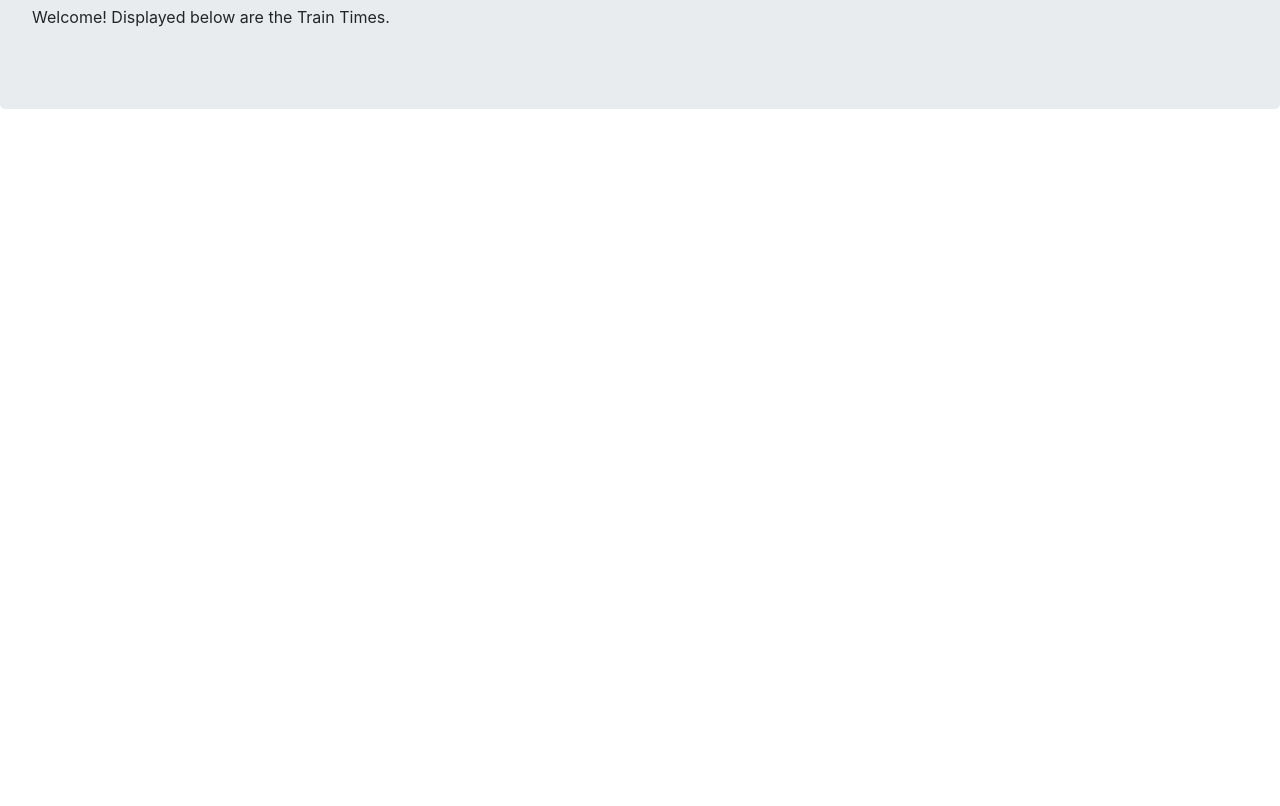
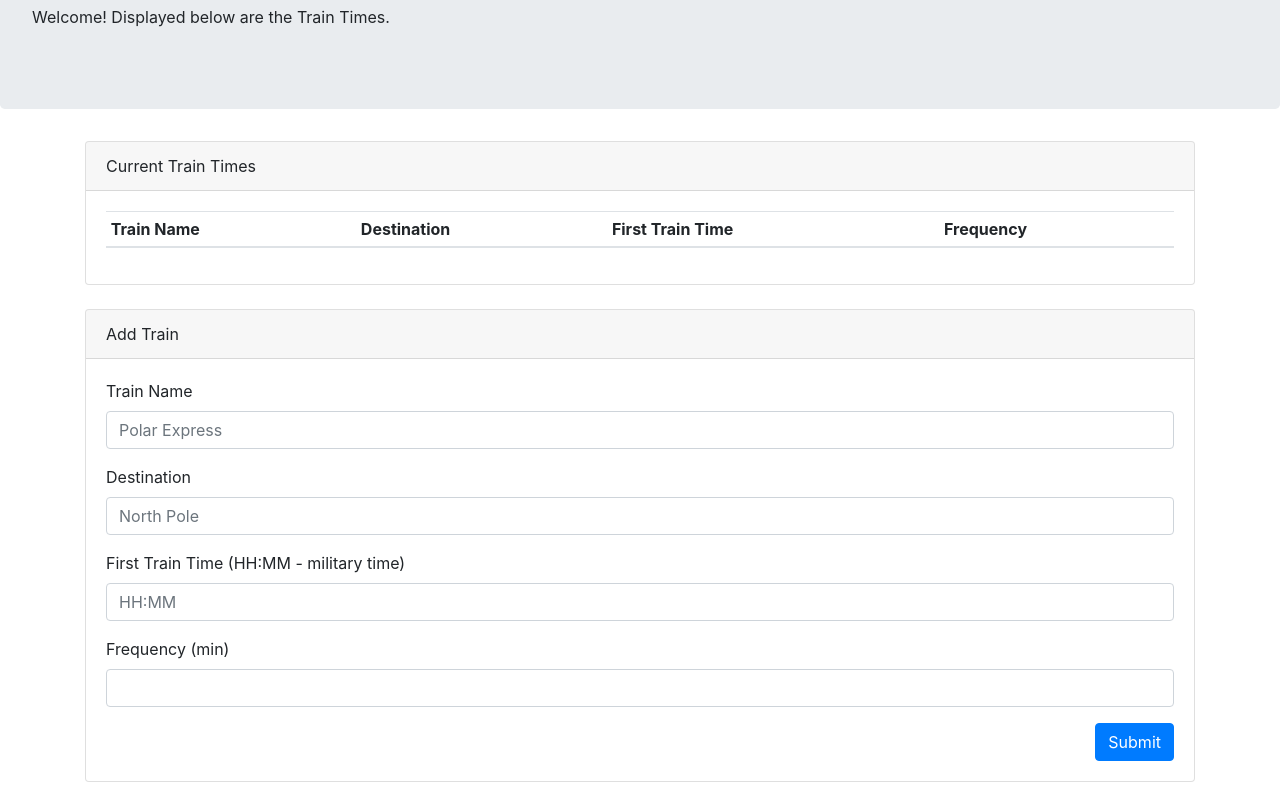
Before and after one commit to meghanmullally/Train-Time, a plain HTML site: page index.html in a window 1280 px wide. Shown: the part 115-921 px from the top of the page. Before the commit the page ends 800 px from the top, so only its background shows below. Drawn offline with nearby package versions, Linux system fonts and the light colour scheme.

Commit message:
added train button

```diff
--- a/assets/javascript/app.js
+++ b/assets/javascript/app.js
@@ -10,3 +10,19 @@ var firebaseConfig = {
 };
 // Initialize Firebase
 firebase.initializeApp(firebaseConfig);
+
+var database = firebase.database();
+
+
+// button for adding Trains
+
+$("#add-train-btn").on("click", function(e) {
+  e.preventDefault();
+
+
+//Grab user input
+var trainName = $("#train-name-input").val().trim();
+var destination = $("#destination.input").val().trim();
+var
+
+})
--- a/index.html
+++ b/index.html
@@ -29,7 +29,65 @@
   </div>
 
   <div class="container">
+      <div class="row">
 
+          <div class="col-md-12">
+
+            <!-- Current Train Times-->
+            <div class="card mb-4">
+              <div class="card-header">Current Train Times</div>
+              <div class="card-body">
+                <table class="table table-sm table-hover" id='employee-table'>
+                  <thead>
+                    <tr>
+                      <th scope="col">Train Name</th>
+                      <th scope="col">Destination</th>
+                      <th scope="col">First Train Time </th>
+                      <th scope="col">Frequency</th>
+                    </tr>
+                  </thead>
+                  <tbody>
+                  </tbody>
+                </table>
+              </div>
+            </div>
+          </div>
+        </div>
+
+        <div class="row">
+          <div class="col-md-12">
+            <!-- Add Employee  -->
+            <div class="card mb-4">
+              <div class="card-header">Add Train</div>
+              <div class="card-body">
+
+                <!-- Entry Form -->
+                <form>
+                  <div class="form-group">
+                    <label for="train-name-input">Train Name</label>
+                    <input class="form-control" id="train-name-input" placeholder="Polar Express" type="text">
+                  </div>
+                  <div class="form-group">
+                    <label for="destination-input">Destination</label>
+                    <input class="form-control" id="destination-input" placeholder="North Pole" type="text">
+                  </div>
+                  <div class="form-group">
+                    <label for="time-input">First Train Time (HH:MM - military time)</label>
+                    <input class="form-control" id="time-input" placeholder="HH:MM" type="text">
+                  </div>
+                  <div class="form-group">
+                    <label for="frequency-input">Frequency (min)</label>
+                    <input class="form-control" id="frequency-input" placeholder="" type="text">
+                  </div>
+                  <button class="btn btn-primary float-right" id="add-train-btn">Submit</button>
+                </form>
+
+              </div>
+            </div>
+          </div>
+        </div>
+
+      </div>
   </div>
 
 
```
